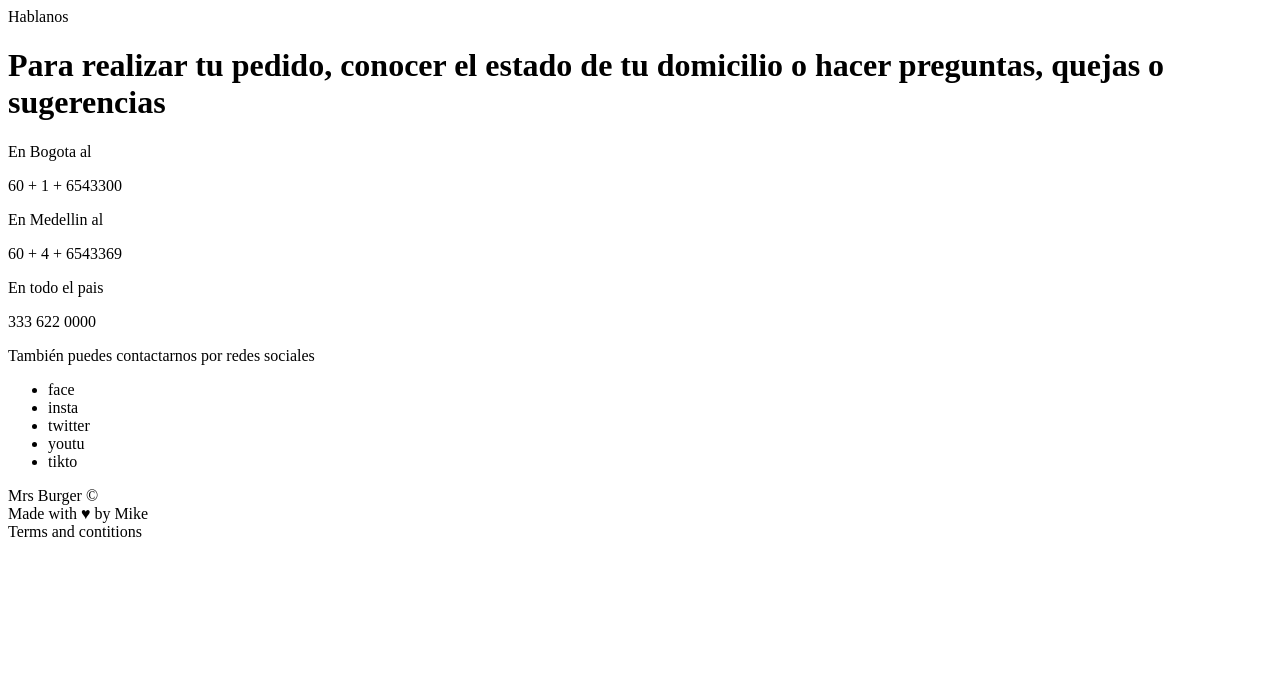
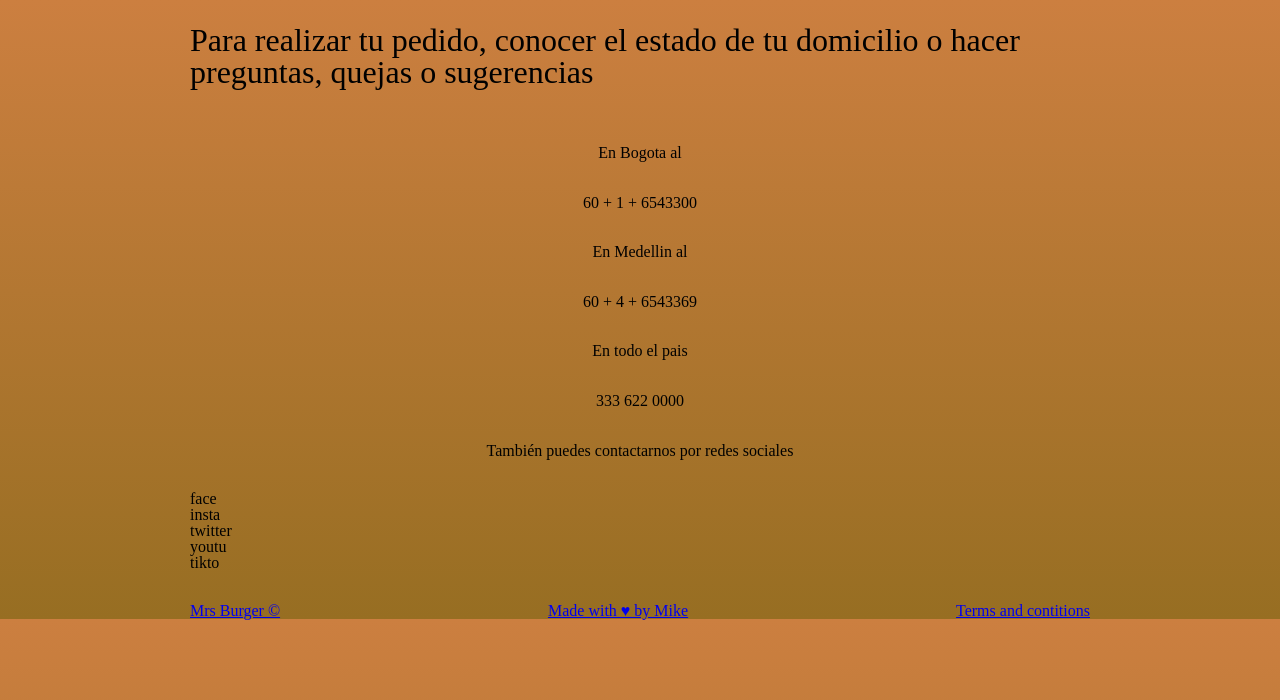
Before and after one commit to mebedoyag/restaurant-page, a website built with webpack: page dist/index.html in a window 1280 px wide. Both pictures are taken after a click on the button "Contact". Built offline with nearby package versions, Linux system fonts and the light colour scheme; files whose address does not match are found by name.

Commit message:
adding styles in progress

```diff
--- a/src/contact.js
+++ b/src/contact.js
@@ -4,10 +4,11 @@ function contactLoad(container) {
 
   // adds the content
   div.innerHTML = `
-    <header>Hablanos</header>
     <main>
+    <div class="wrapper">
       <h1>Para realizar tu pedido, conocer el estado de tu domicilio o hacer preguntas, quejas o sugerencias</h1>
-      <div>
+    </div>
+    <div class="phones">
       <p>En Bogota al</p>
       <p>60 + 1 + 6543300</p>
       <p>En Medellin al</p>
@@ -24,17 +25,17 @@ function contactLoad(container) {
           <li>tikto</li>
         </ul>
       </p>
-      </div>
+    </div>
       <footer>
-        <div>Mrs Burger &copy;</div>
-        <div>Made with &hearts; by Mike</div>
-        <div>Terms and contitions</div>
+        <div><a href="#">Mrs Burger &copy;</a></div>
+        <div><a href="#">Made with &hearts; by Mike</a></div>
+        <div><a href="#">Terms and contitions</a></div>
       </footer>
     </main>
   `;
 
   // styles to that element
-
+  div.classList.add('content-inner');
 
   // appends it to the DOM
   container.appendChild(div);
--- a/src/home.js
+++ b/src/home.js
@@ -1,15 +1,20 @@
 function pageLoad(container, imgUrl) {
-  const html = `
-    <h1>Restaurante pache</h1>
-    <div>
-      <button class="contact">Contact</button>
-      <button class="menu">Menu</button>
+  const div = document.createElement('div');
+
+  div.innerHTML = `
+    <div class="wrapper">
+      <h1>Restaurante pache</h1>
+      <div>
+        <button class="contact">Contact</button>
+        <button class="menu">Menu</button>
+      </div>
     </div>
-    <img src="${imgUrl}" height="500" alt="">
+    <img src="${imgUrl}" alt="">
     <p>Lorem Ipsum is simply dummy text of the printing and typesetting industry. Lorem Ipsum has been the industry's standard dummy text ever since the 1500s, when an unknown printer took a galley of type and scrambled it to make a type specimen book. It has survived not only five centuries, but also the leap into electronic typesetting, remaining essentially unchanged. It was popularised in the 1960s with the release of Letraset sheets containing Lorem Ipsum passages, and more recently with desktop publishing software like Aldus PageMaker including versions of Lorem Ipsum</p>
   `;
 
-  container.innerHTML = html;
+  container.appendChild(div);
+  div.classList.add('content-inner');
 
   return container;
 }
--- a/src/index.js
+++ b/src/index.js
@@ -2,7 +2,8 @@ import { pageLoad } from './home';
 import { contactLoad } from './contact';
 import { menuLoad } from './menu';
 import ResImg from './restaurant.jpg';
-import FoodImg from './food.jpg'
+import FoodImg from './food.jpg';
+import './style.css';
 
 const div = document.getElementById('content');
 
@@ -28,9 +29,7 @@ function loadListeners() {
 
 function init() {
 
-  const home = pageLoad(div, ResImg);
-  document.body.appendChild(home);
-
+  pageLoad(div, ResImg);
   loadListeners();
 }
 
--- /dev/null
+++ b/src/style.css
@@ -0,0 +1,86 @@
+/* http://meyerweb.com/eric/tools/css/reset/
+   v2.0 | 20110126
+   License: none (public domain)
+*/
+
+html, body, div, span, applet, object, iframe,
+h1, h2, h3, h4, h5, h6, p, blockquote, pre,
+a, abbr, acronym, address, big, cite, code,
+del, dfn, em, img, ins, kbd, q, s, samp,
+small, strike, strong, sub, sup, tt, var,
+b, u, i, center,
+dl, dt, dd, ol, ul, li,
+fieldset, form, label, legend,
+table, caption, tbody, tfoot, thead, tr, th, td,
+article, aside, canvas, details, embed,
+figure, figcaption, footer, header, hgroup,
+menu, nav, output, ruby, section, summary,
+time, mark, audio, video {
+	margin: 0;
+	padding: 0;
+	border: 0;
+	font-size: 100%;
+	font: inherit;
+	vertical-align: baseline;
+}
+/* HTML5 display-role reset for older browsers */
+article, aside, details, figcaption, figure,
+footer, header, hgroup, menu, nav, section {
+	display: block;
+}
+body {
+	line-height: 1;
+}
+ol, ul {
+	list-style: none;
+}
+blockquote, q {
+	quotes: none;
+}
+blockquote:before, blockquote:after,
+q:before, q:after {
+	content: '';
+	content: none;
+}
+table {
+	border-collapse: collapse;
+	border-spacing: 0;
+}
+
+body {
+  background: linear-gradient(rgb(204, 127, 64), rgb(151, 110, 34));
+}
+
+.content-inner {
+  width: 900px;
+  margin: 0 auto;
+}
+
+h1 {
+  font-size: 2rem;
+}
+
+.wrapper {
+  display: flex;
+  justify-content: space-between;
+  padding-top: 1.5rem;
+  padding-bottom: 1.5rem;
+}
+
+img {
+  width: 80%;
+}
+
+p {
+  margin-top: 2rem;
+  line-height: 1.1;
+}
+
+.phones p {
+  text-align: center;
+}
+
+footer {
+  display: flex;
+  justify-content: space-between;
+}
--- a/webpack.config.js
+++ b/webpack.config.js
@@ -4,15 +4,22 @@ module.exports = {
   mode: 'development',
   entry: './src/index.js',
   output: {
-    filename: 'main.js',
+    filename: 'bundle.js',
     path: path.resolve(__dirname, 'dist'),
   },
   devtool: 'inline-source-map',
+  devServer: {
+    static: './dist',
+  },
   module: {
     rules: [
       {
         test: /\.(png|svg|jpg|jpeg|gif)$/i,
         type: 'asset/resource',
+      },
+      {
+        test: /\.css$/i,
+        use: ['style-loader', 'css-loader'],
       }
     ],
   },
```
Also changed, not shown: package.json (+5 -2 lines), dist/bundle.js (added), dist/index.html, 1 other file.
